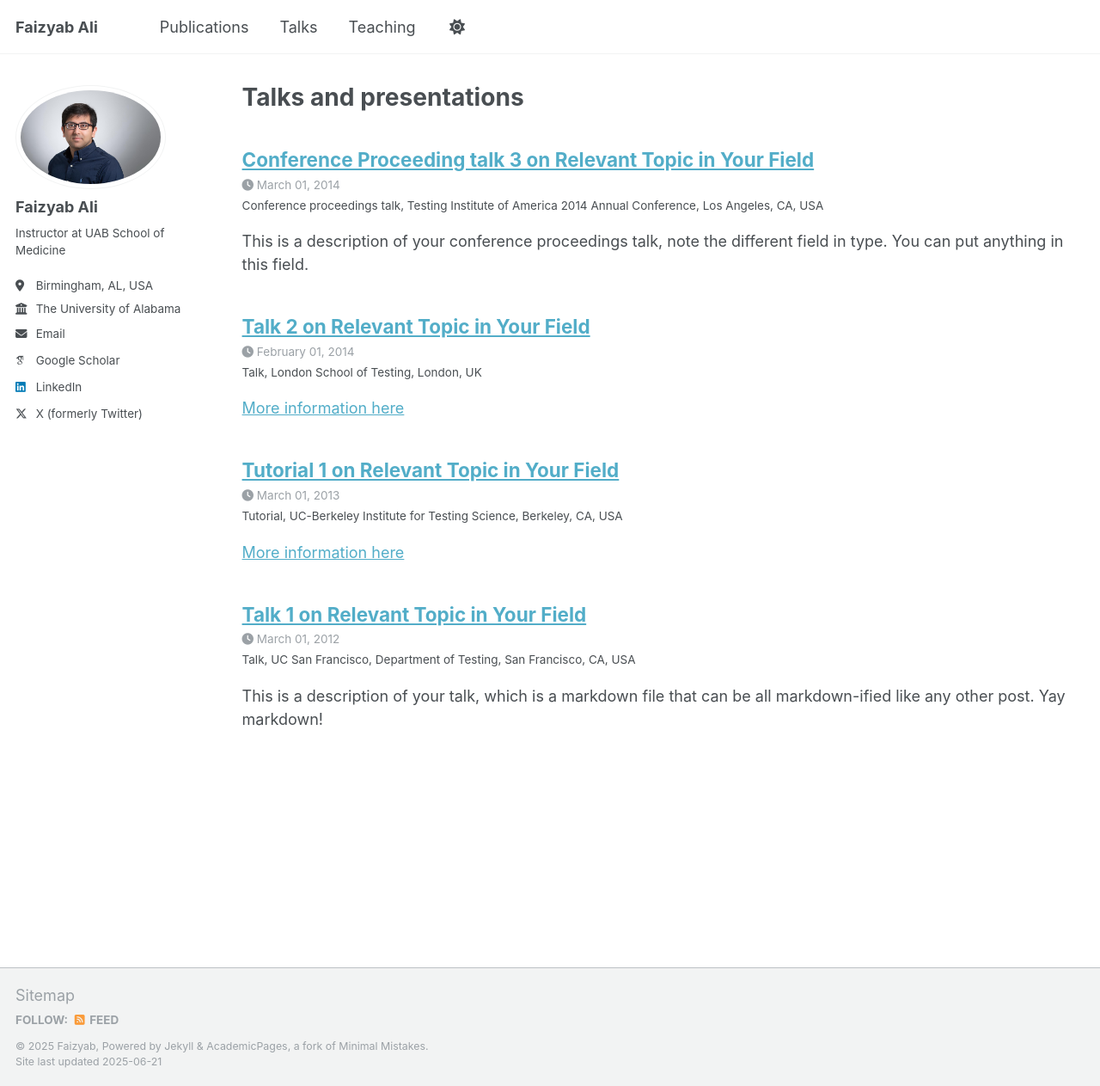
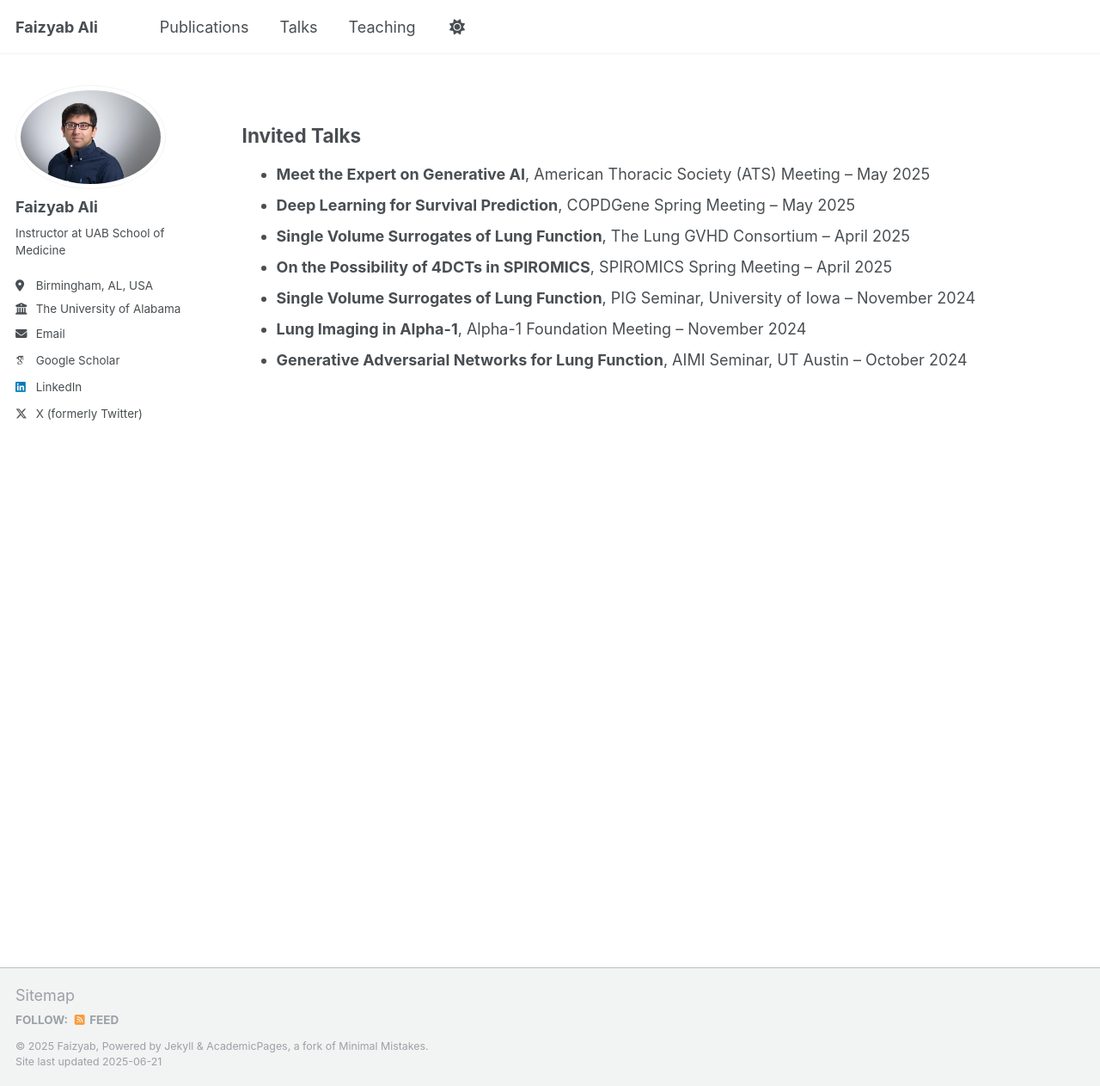
Before and after one commit to MFaizyabAli/mfaizyabali.github.io, a Jekyll site: the page built from _pages/talks.html, in a window 1280 px wide and 1263 px high. Shown: the whole window at 86% size. Built offline with Jekyll 4.4.1, drawn with Linux system fonts in a browser that asks for light colours; some web fonts are replaced.

Commit message:
Update talks.html

```diff
--- a/_pages/talks.html
+++ b/_pages/talks.html
@@ -1,16 +1,16 @@
 ---
 layout: archive
-title: "Talks and presentations"
 permalink: /talks/
 author_profile: true
 ---
 
-{% if site.talkmap_link == true %}
-
-<p style="text-decoration:underline;"><a href="/talkmap.html">See a map of all the places I've given a talk!</a></p>
-
-{% endif %}
-
-{% for post in site.talks reversed %}
-  {% include archive-single-talk.html %}
-{% endfor %}
+<h2>Invited Talks</h2>
+<ul>
+  <li><strong>Meet the Expert on Generative AI</strong>, American Thoracic Society (ATS) Meeting – May 2025</li>
+  <li><strong>Deep Learning for Survival Prediction</strong>, COPDGene Spring Meeting – May 2025</li>
+  <li><strong>Single Volume Surrogates of Lung Function</strong>, The Lung GVHD Consortium – April 2025</li>
+  <li><strong>On the Possibility of 4DCTs in SPIROMICS</strong>, SPIROMICS Spring Meeting – April 2025</li>
+  <li><strong>Single Volume Surrogates of Lung Function</strong>, PIG Seminar, University of Iowa – November 2024</li>
+  <li><strong>Lung Imaging in Alpha-1</strong>, Alpha-1 Foundation Meeting – November 2024</li>
+  <li><strong>Generative Adversarial Networks for Lung Function</strong>, AIMI Seminar, UT Austin – October 2024</li>
+</ul>
```
